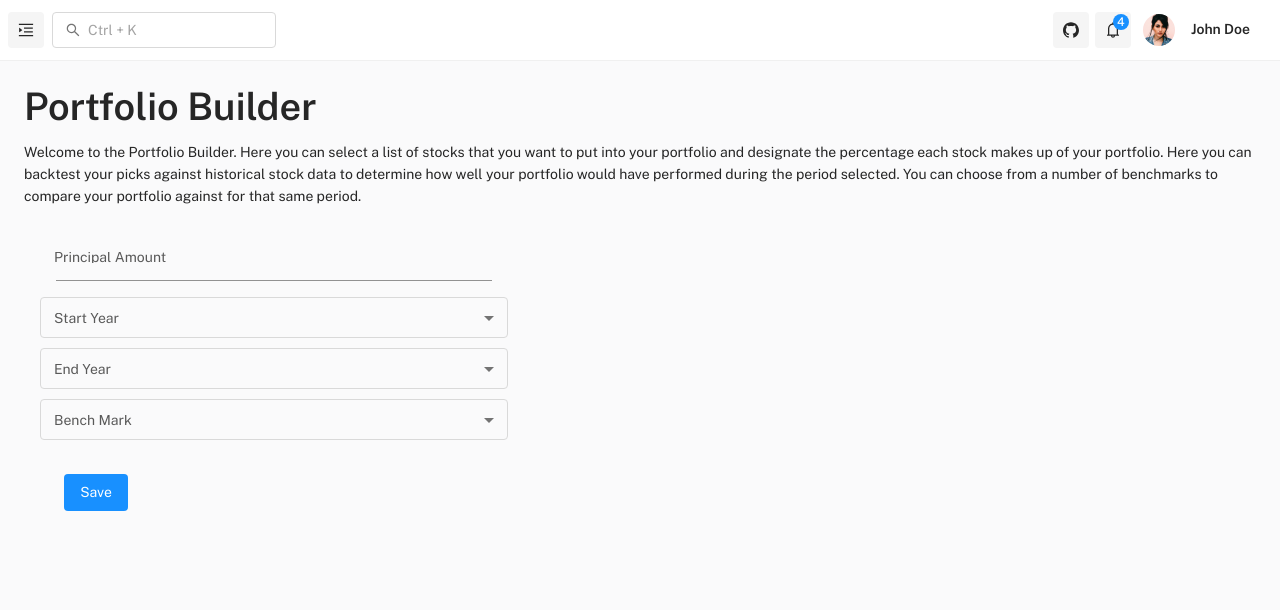
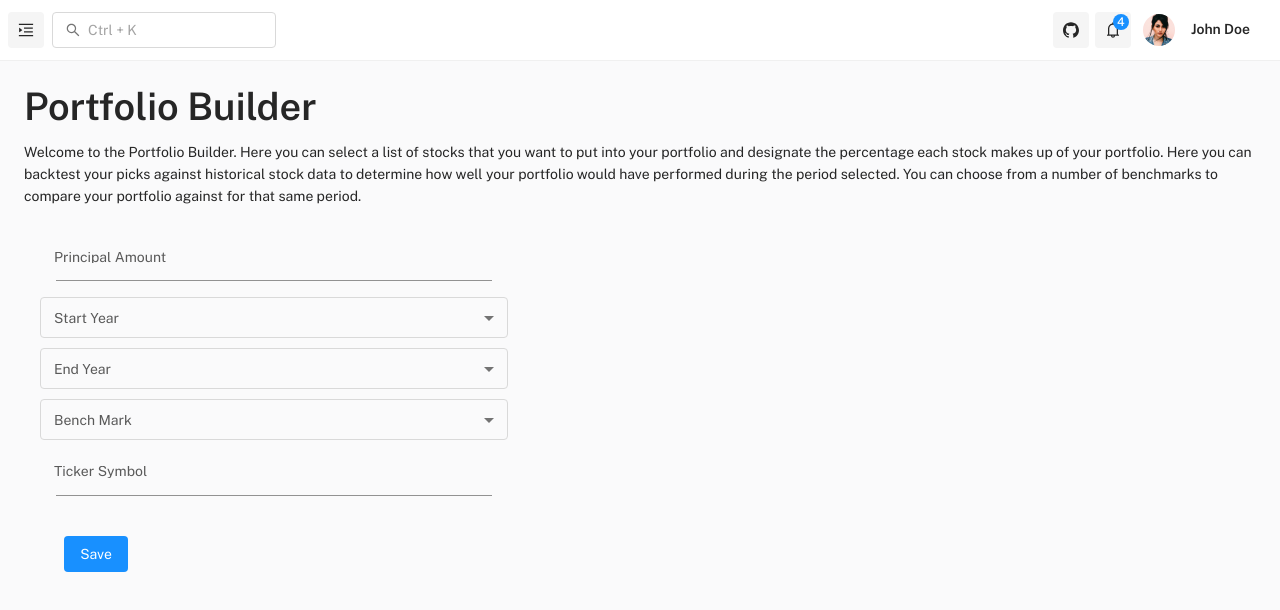
Before and after one commit to acrodemocide/web.portfolio-analyzer, a React (Create React App) app: page /portfolio-builder in a window 1280 px wide. Shown: the top 610 px of the page. Built offline with nearby package versions, Linux system fonts and the light colour scheme.

Commit message:
Added field for entering ticker symbols

```diff
--- a/src/pages/portfolio-builder/portfolio-builder.tsx
+++ b/src/pages/portfolio-builder/portfolio-builder.tsx
@@ -5,13 +5,14 @@ import { useState } from 'react';
 import { Form } from '../../components/form/form';
 import { FormTextInput } from '../../components/form/form-fields/form-text-input';
 
-const handleSubmit = (principalAmount: string, startYear: string, endYear: string, benchMark: string) => {
+const handleSubmit = (principalAmount: string, startYear: string, endYear: string, benchMark: string, tickerSymbol: string) => {
     const header = 'Submitted!\n';
     const principalAmountStr = `principalAmount: ${principalAmount}\n`;
     const startYearStr = `startYear: ${startYear}\n`;
     const endYearStr = `endYear: ${endYear}\n`;
     const benchMarkStr = `benchMark: ${benchMark}\n`;
-    const message = `${header}${principalAmountStr}${startYearStr}${endYearStr}${benchMarkStr}`;
+    const tickerSymbolStr = `tickerSymbol: ${tickerSymbol}\n`;
+    const message = `${header}${principalAmountStr}${startYearStr}${endYearStr}${benchMarkStr}${tickerSymbolStr}`;
 
     alert(message);
 };
@@ -30,6 +31,7 @@ const PortfolioBuilder = () => {
     const [formStartYear, setFormStartYear] = useState('');
     const [formEndYear, setFormEndYear] = useState('');
     const [formBenchMark, setFormBenchMark] = useState('');
+    const [formTickerSymbol, setFormTickerSymbol] = useState('');
 
     return (
         <React.Fragment>
@@ -41,7 +43,7 @@ const PortfolioBuilder = () => {
             </Typography>
             <Form
                 handleSubmit={() => {
-                    handleSubmit(formPrincipalAmount, formStartYear, formEndYear, formBenchMark);
+                    handleSubmit(formPrincipalAmount, formStartYear, formEndYear, formBenchMark, formTickerSymbol);
                 }}
             >
                 <FormTextInput
@@ -74,6 +76,12 @@ const PortfolioBuilder = () => {
                         setFormBenchMark(e.target.value);
                     }}
                 />
+                <FormTextInput
+                    id={'tickerInput'}
+                    label={'Ticker Symbol'}
+                    value={formTickerSymbol}
+                    onChange={(e) => setFormTickerSymbol(e.target.value)}
+                />
             </Form>
         </React.Fragment>
     );
```
